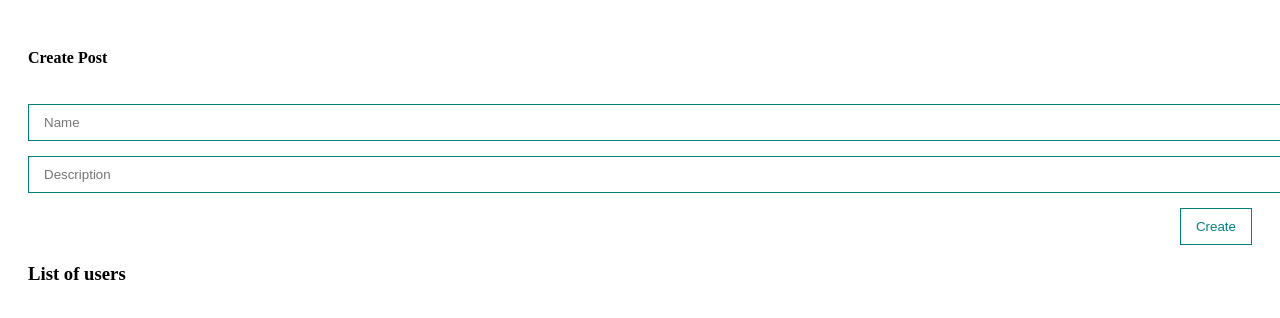
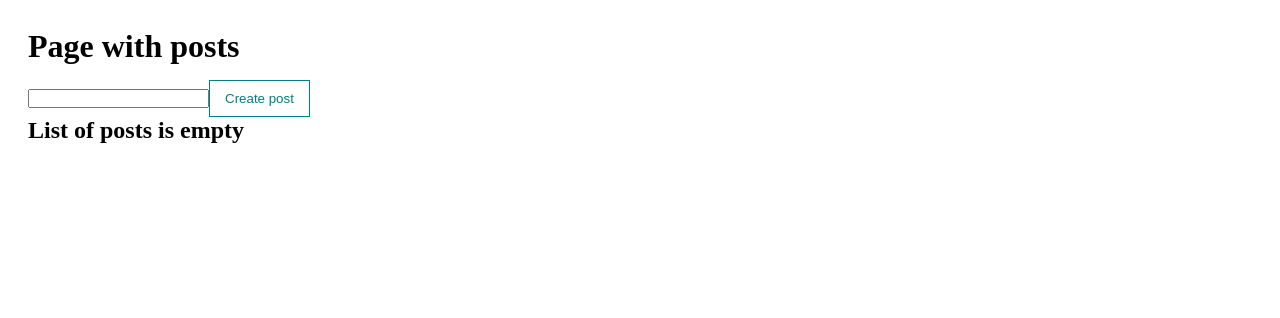
Before and after one commit to OlegStrokan/vue-apollo, a Vue app: page / in a window 1280 px wide. Shown: the top 318 px of the page. Built offline with nearby package versions, Linux system fonts and the light colour scheme.

Commit message:
Added my dialog component. done some refactor

```diff
--- a/src/App.vue
+++ b/src/App.vue
@@ -1,7 +1,12 @@
 <template>
   <div class="app">
-    <PostForm @create="createPost"/>
-    <PostList :posts="posts"/>
+    <h1>Page with posts</h1>
+    <input type="text">
+    <MyButton @click="showDialog">Create post</MyButton>
+    <MyDialog v-model:show="dialogVisible">
+      <PostForm @create="createPost"/>
+    </MyDialog>
+    <PostList :posts="posts" @remove="removePost"/>
 
   </div>
 </template>
@@ -19,14 +24,19 @@
       posts: [],
       title: '',
       body: '',
+      dialogVisible: false,
     }
   },
   methods: {
     createPost(post) {
-      this.posts.unshift(post)
+      this.posts.unshift(post);
+      this.dialogVisible = false;
     },
-    deletePost(id) {
-      this.posts.filter(post => post.id !== id)
+    removePost(post) {
+      this.posts = this.posts.filter(p => p.id !== post.id)
+    },
+    showDialog() {
+      this.dialogVisible = true;
     }
   }
 }
--- a/src/components/PostItem.vue
+++ b/src/components/PostItem.vue
@@ -5,7 +5,7 @@
   <div><strong>Description:</strong>{{ post.body }}</div>
     </div>
   <div class="post__btns">
-    <MyButton>Delete</MyButton>
+    <MyButton @click="$emit('remove', post)">Delete</MyButton>
   </div>
   </div>
 </template>
--- a/src/components/PostList.vue
+++ b/src/components/PostList.vue
@@ -1,12 +1,14 @@
 <template>
-  <div>
-    <h3>List of users</h3>
-  </div>
+  <div v-if="posts.length > 0">
+    <h3>List of posts</h3>
   <PostItem
       v-for="post in posts"
-      :key=post.id
+      :key="post.id"
       :post="post"
+      @remove="$emit('remove', post)"
   />
+  </div>
+  <h2 v-else>List of posts is empty</h2>
 </template>
 
 <script>
--- /dev/null
+++ b/src/components/UI/MyDialog.vue
@@ -0,0 +1,47 @@
+<template>
+  <div class="dialog" v-if="show" @click.stop="hideDialog">
+    <div @click.stop class="dialog__content">
+      <slot></slot>
+    </div>
+  </div>
+</template>
+
+<script>
+export default {
+  name: "MyDialog",
+
+  props: {
+    show: {
+      type: Boolean,
+      default: false,
+    }
+  },
+
+  methods: {
+    hideDialog() {
+      this.$emit('update:show', false)
+    }
+  }
+}
+</script>
+
+<style scoped>
+.dialog {
+  top: 0;
+  bottom: 0;
+  right: 0;
+  left: 0;
+  background: rgba(0,0,0,0.5);
+  position: fixed;
+  display: flex;
+}
+
+.dialog__content {
+  margin: auto;
+  padding: 20px;
+  background: white;
+  border-radius: 12p9;
+  min-height: 50px;
+  min-width: 300px;
+}
+</style>
--- a/src/components/UI/index.js
+++ b/src/components/UI/index.js
@@ -1,7 +1,9 @@
 import MyButton from "@/components/UI/MyButton.vue";
 import MyInput from "@/components/UI/MyInput";
+import MyDialog from "@/components/UI/MyDialog";
 
 export default [
     MyButton,
-    MyInput
+    MyInput,
+    MyDialog
 ]
```
